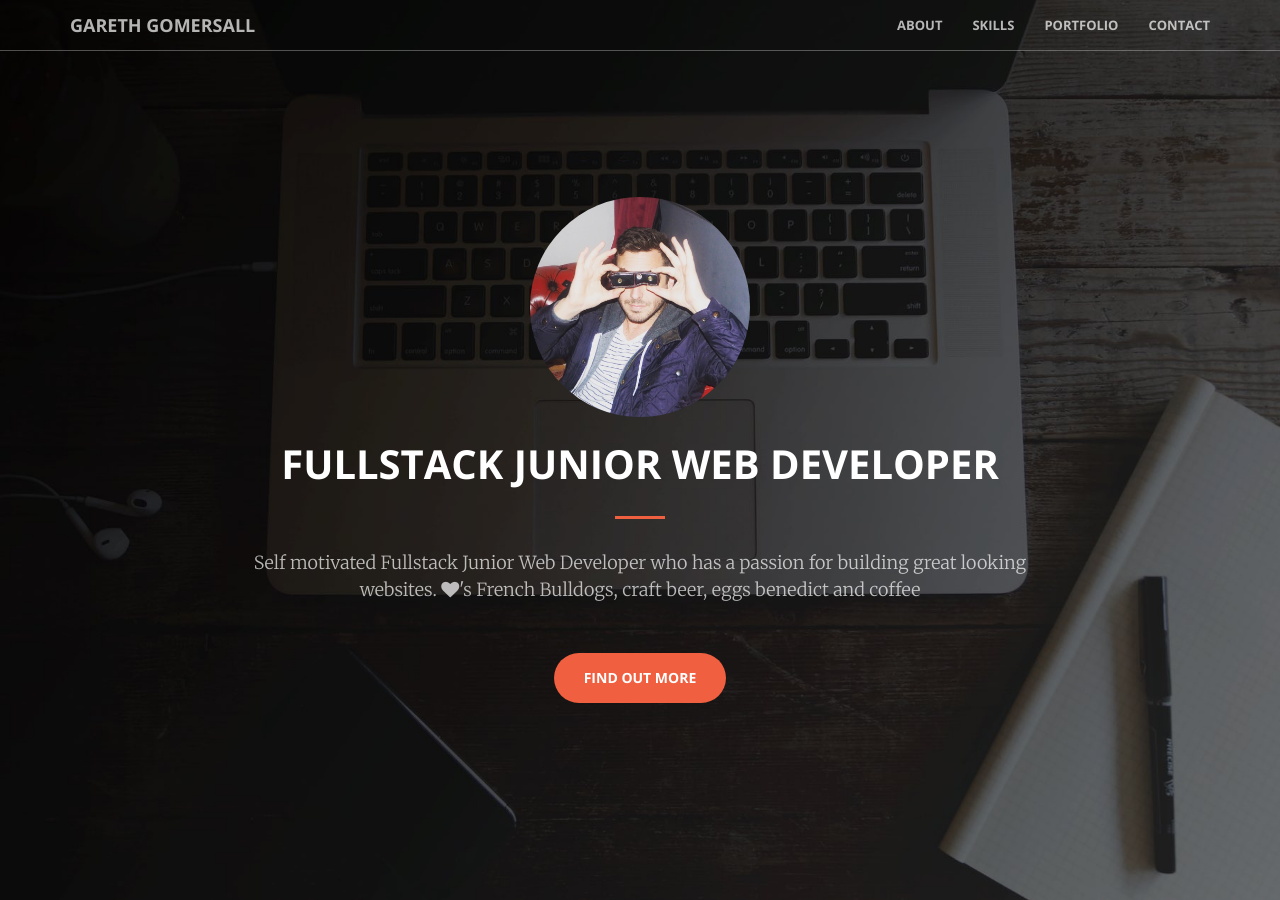
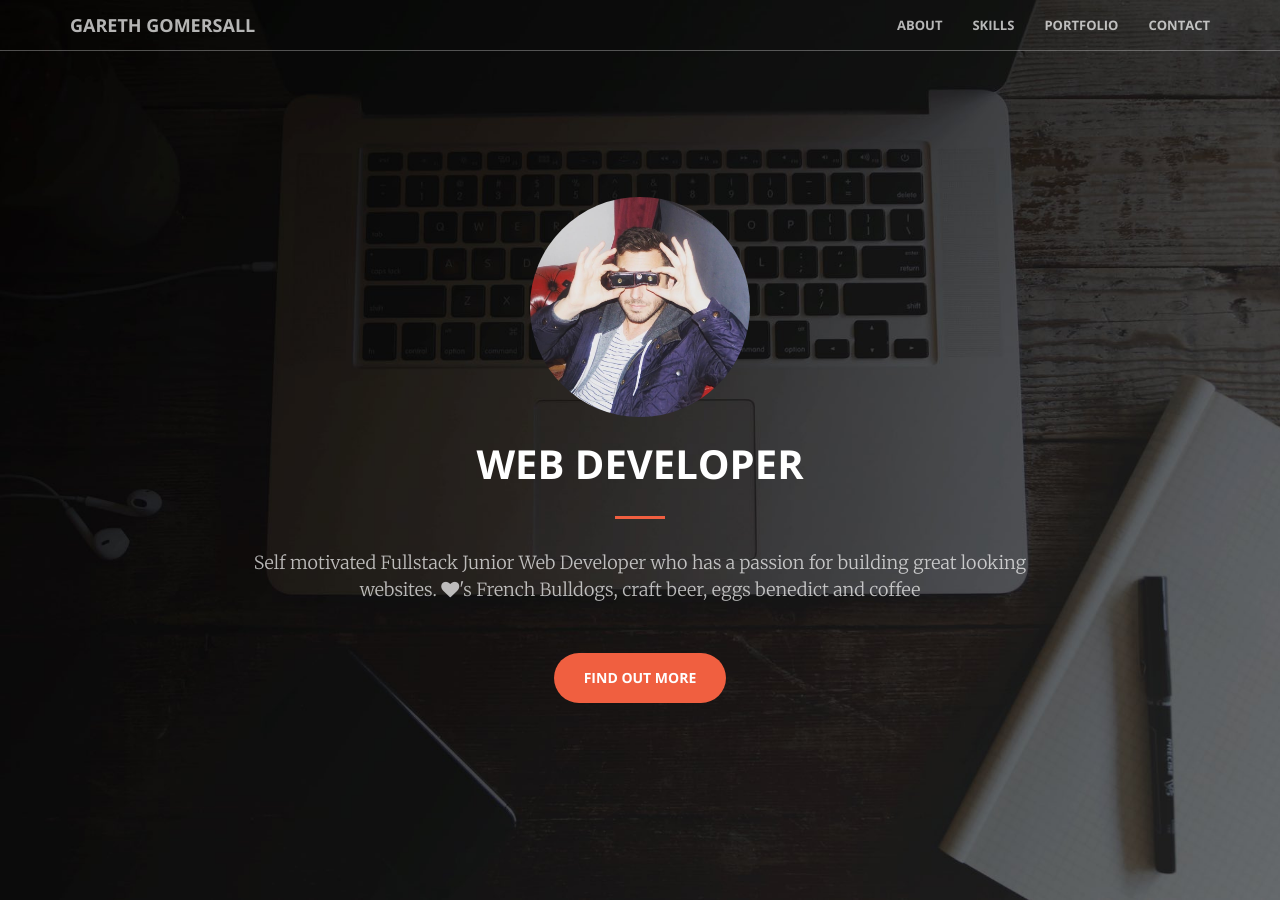
Before and after one commit to ggomersall/ggomersall.github.io, a Jekyll site: the page built from index.html, in a window 1280 px wide and 900 px high. Built offline with Jekyll 4.4.1, drawn with Linux system fonts in a browser that asks for light colours.

Commit message:
updated website title

```diff
--- a/_includes/header.html
+++ b/_includes/header.html
@@ -1,12 +1,12 @@
 <header>
     <div class="header-content">
         <div class="header-content-inner">
-          <div class="head-shot">
-            <img src="../img/garethg_binoc.jpg">
-          </div>
-            <h1>Fullstack Junior Web Developer</h1>
+            <div class="head-shot">
+                <img src="../img/garethg_binoc.jpg">
+            </div>
+            <h1>Web Developer</h1>
             <hr>
-            <p>Self motivated Fullstack Junior Web Developer who has a passion for building great looking websites.  <i class="fa fa-heart"></i>'s French Bulldogs, craft beer, eggs benedict and coffee</p>
+            <p>Self motivated Fullstack Junior Web Developer who has a passion for building great looking websites. <i class="fa fa-heart"></i>'s French Bulldogs, craft beer, eggs benedict and coffee</p>
             <a href="#about" class="btn btn-primary btn-xl page-scroll">Find Out More</a>
         </div>
     </div>
```
